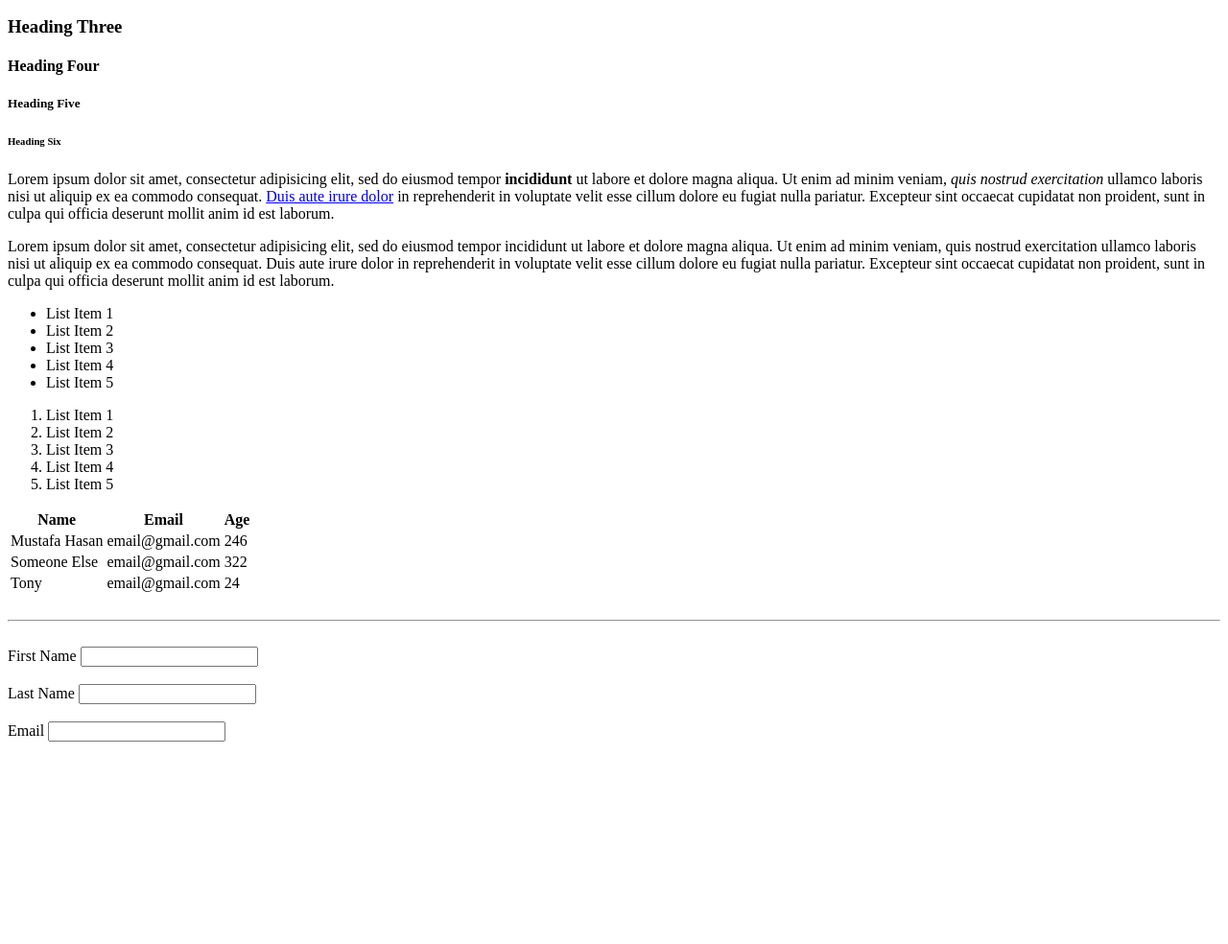
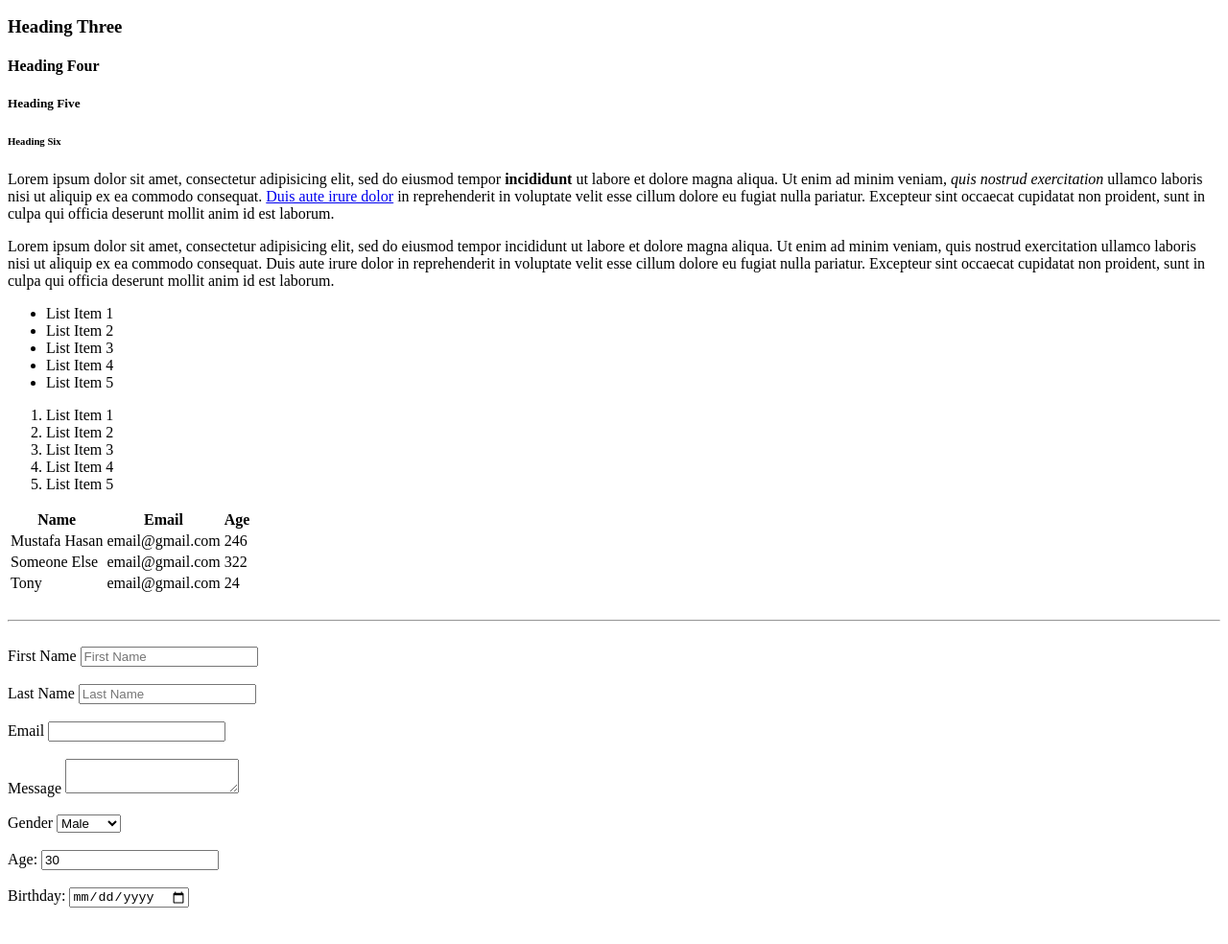
Before and after one commit to sm8hasan/HTML-AND-CSS-Playlist, a plain HTML site: page index.html in a window 1280 px wide. Shown: the part 110-1094 px from the top of the page at 96% size. Drawn offline with Linux system fonts and the light colour scheme.

Commit message:
added HTML5 basic forms

```diff
--- a/index.html
+++ b/index.html
@@ -82,18 +82,43 @@
 		<form action="process.php" method="POST">
 			<div>
 				<label>First Name</label>
-				<input type="text" name="firstName">
+				<input type="text" name="firstName" placeholder="First Name">
 			</div>
 			<br>
 			<div>
 				<label>Last Name</label>
-				<input type="text" name="lastName">
+				<input type="text" name="lastName" placeholder="Last Name">
 			</div>
 			<br>
 			<div>
 				<label>Email</label>
 				<input type="email" name="email">
 			</div>
+			<br>
+			<div>
+				<label>Message</label>
+				<textarea name ="message"></textarea>
+			</div>
+			<br>
+			<div>
+				<label>Gender</label>
+				<select name = "gender">
+					<option value="male">Male</option>
+					<option value="female">Female</option>
+					<option value="female">Other</option>
+				</select>
+			</div>
+			<br>
+			<div>
+				<label>Age:</label>
+				<input type="number" name="age" value="30">
+			</div>
+			<br>
+			<div>
+				<label>Birthday:</label>
+				<input type="date" name="birthday">
+			</div>
+
 		</form>
 
 		<div style="margin-top: 500px"></div>
```
